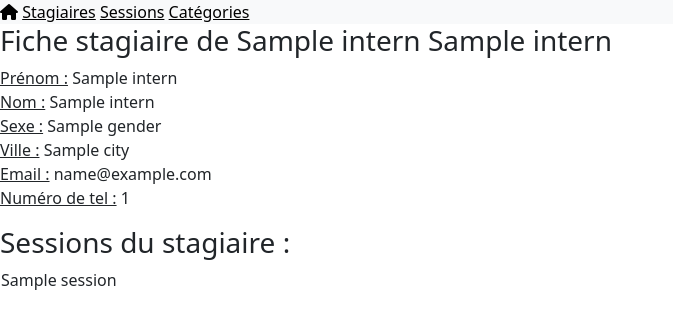
After one commit to Oarlina/session, a Symfony app: template templates/intern/detail.html.twig in a window 1280 px wide. The commit adds this page. Shown: the top 329 px of the page, without its empty margins (0-673 px from the left). Run offline with Twig, Linux system fonts and the light colour scheme; the template is opened without the code that fills it: most values are stand-ins (such as "Sample title", 1, 10 or a date in 2020); some libraries are stand-ins or nearby versions.

Commit message:
Ajout de la page d'un stagiaire

```diff
--- /dev/null
+++ b/templates/intern/detail.html.twig
@@ -0,0 +1,40 @@
+{% extends 'base.html.twig' %}
+
+{% block title %}Detail de {{intern.name}} {{intern.forname}}{% endblock %}
+
+{% block body %}
+    {# Pour changer la couleur de la navbar et montrer sur quel page je suis #}
+    <style>
+        .homeNav, .sesionNav, .categoryNav, .internNav{color : black;}
+    </style>
+
+    <h3>Fiche stagiaire de {{ intern.name }} {{ intern.forname }}</h3>
+    <p>
+        <u>Prénom :</u> {{ intern.name }} <br>
+        <u>Nom :</u> {{ intern.forname }} <br>
+        <u>Sexe :</u> {{ intern.gender }} <br>
+        <u>Ville :</u> {{ intern.city }} <br>
+        <u>Email :</u> {{ intern.email }} <br>
+        <u>Numéro de tel :</u> {{ intern.phoneNumber }}
+    </p>
+
+    <h3>Sessions du stagiaire :</h3>
+
+    {# <button><a href="{{path('new_session')}}"> Créer un stagiaire</a></button> #}
+    <table>
+        <tbody>
+            {% if sessions |length >=1 %}
+                {% for session in sessions %}
+                    <tr>
+                        <td>{{session}}</td>
+                    </tr>
+                {% endfor %}
+            {% else %}
+                <tr>
+                    <td>Aucune session</td>
+                </tr>
+            {% endif %}
+        </tbody>
+    </table>
+
+{% endblock %}
--- a/templates/intern/index.html.twig
+++ b/templates/intern/index.html.twig
@@ -16,9 +16,9 @@
             {% if interns |length >= 1 %}
                 {% for intern in interns %}
                     <tr>
-                        <td>{{intern.name}}  {{intern.forname}}</td>
+                        <td><a href="{{path('detail_intern', {'id': intern.id})}}">{{intern.name}}  {{intern.forname}} </a></td>
                         <td><a href="{{path('edit_intern', {'id':intern.id})}}"><i class="fa-solid fa-pen-to-square"></i></a></td>
-                        {# <td><a href="{{path('delete_intern', {'id':intern.id})}}"> <i class="fa-solid fa-trash"></i></a></td> #}
+                        <td><a href="{{path('delete_intern', {'id':intern.id})}}"> <i class="fa-solid fa-trash"></i></a></td>
                     </tr>
                 {% endfor %}
             {% else %}
```
Also changed, not shown: src/Controller/StagiairesController.php (+16 -0 lines).
